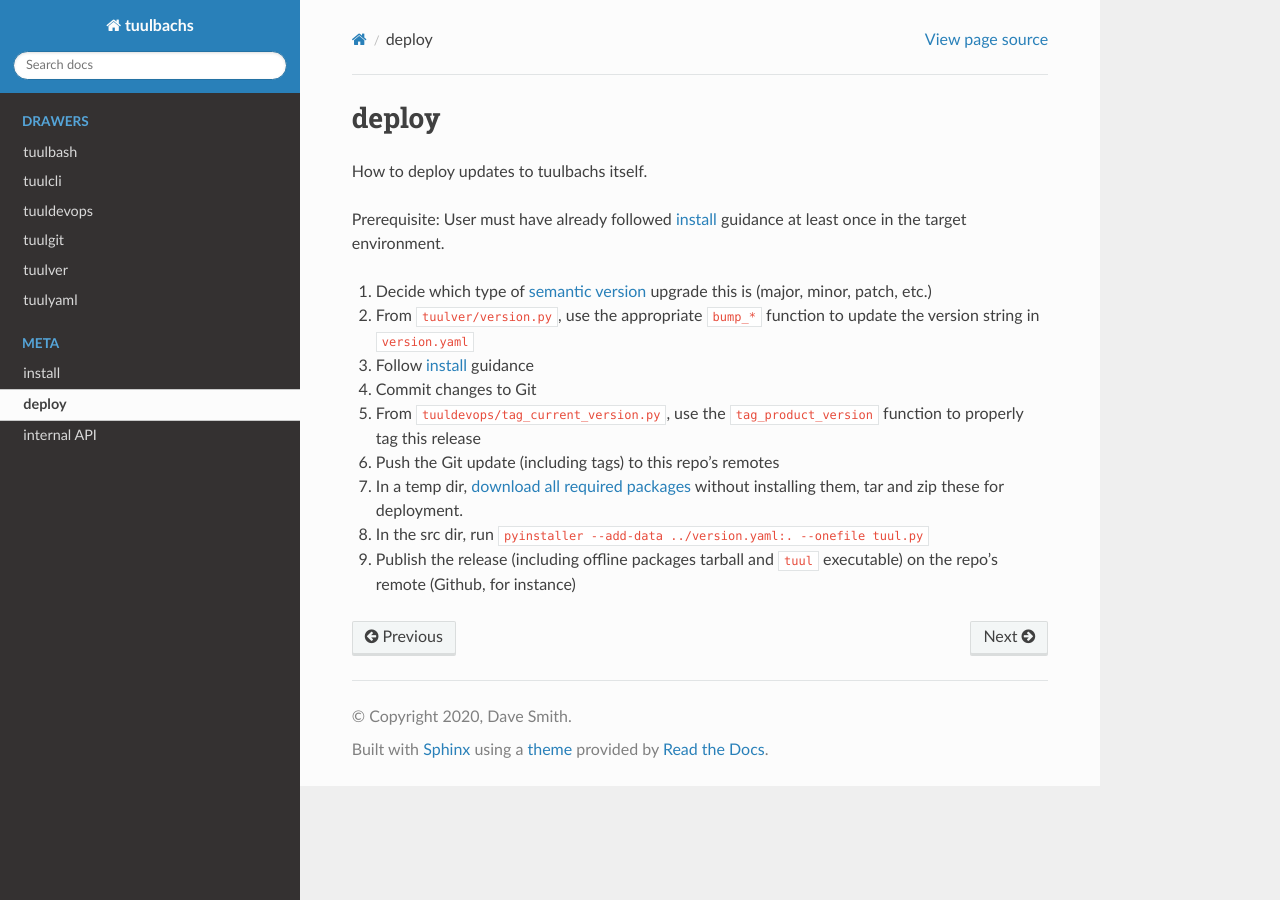
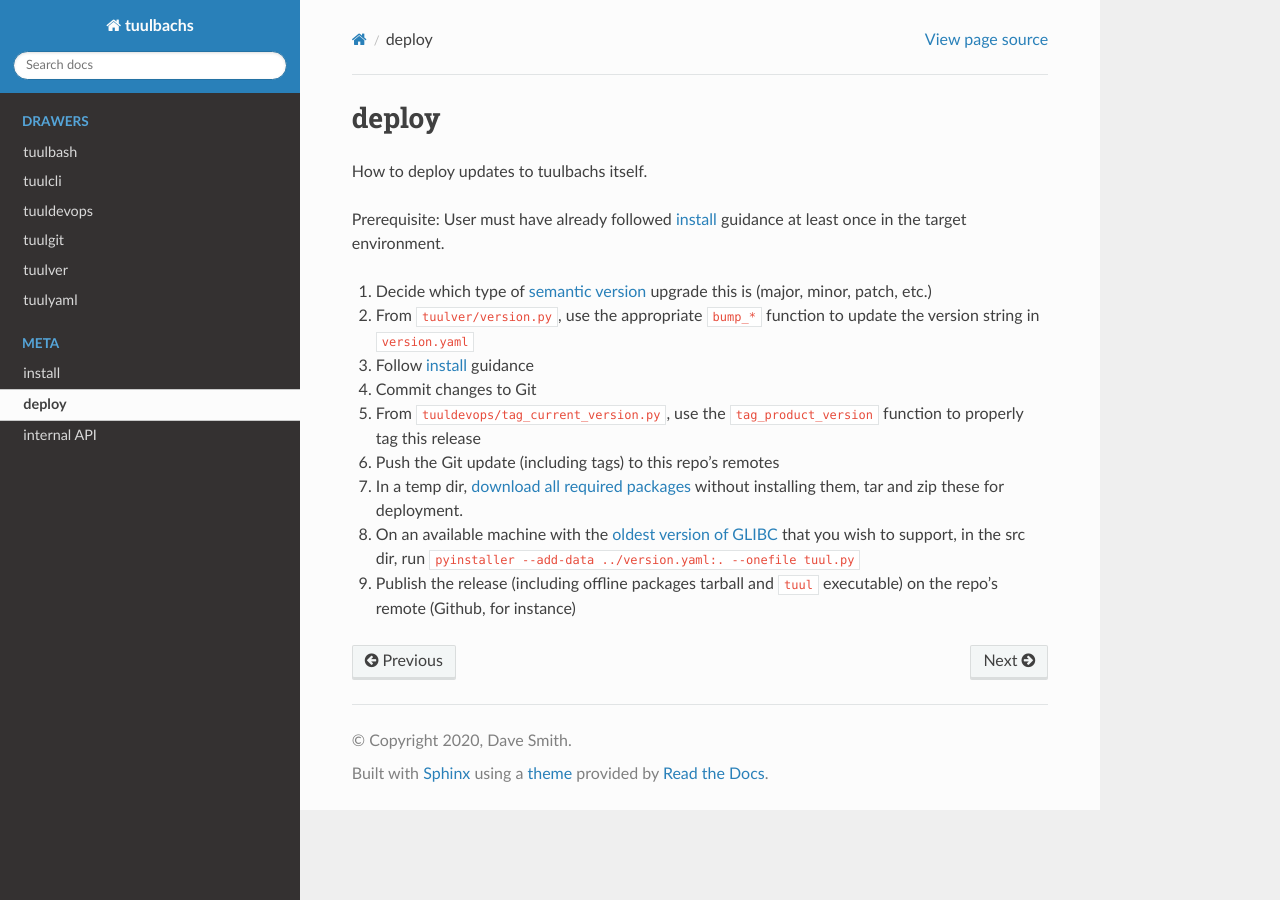
Before and after one commit to dksmiffs/tuulbachs, a Sphinx documentation site: the page built from docs/meta/deploy.rst, in a window 1280 px wide. Built offline with Sphinx 7.4.7 and the Read the Docs theme 2.0.0, drawn with Linux system fonts in a browser that asks for light colours.

Commit message:
Close GH-11

```diff
--- a/docs/meta/deploy.rst
+++ b/docs/meta/deploy.rst
@@ -11,5 +11,5 @@ Prerequisite:  User must have already followed :doc:`install` guidance at least
 #. From ``tuuldevops/tag_current_version.py``, use the ``tag_product_version`` function to properly tag this release
 #. Push the Git update (including tags) to this repo's remotes
 #. In a temp dir, `download all required packages <https://stackoverflow.com/a/14447068>`_ without installing them, tar and zip these for deployment.
-#. In the src dir, run ``pyinstaller --add-data ../version.yaml:. --onefile tuul.py``
+#. On an available machine with the `oldest version of GLIBC <https://stackoverflow.com/questions/17654363/pyinstaller-glibc-2-15-not-found>`_ that you wish to support, in the src dir, run ``pyinstaller --add-data ../version.yaml:. --onefile tuul.py``
 #. Publish the release (including offline packages tarball and ``tuul`` executable) on the repo's remote (Github, for instance)
```
